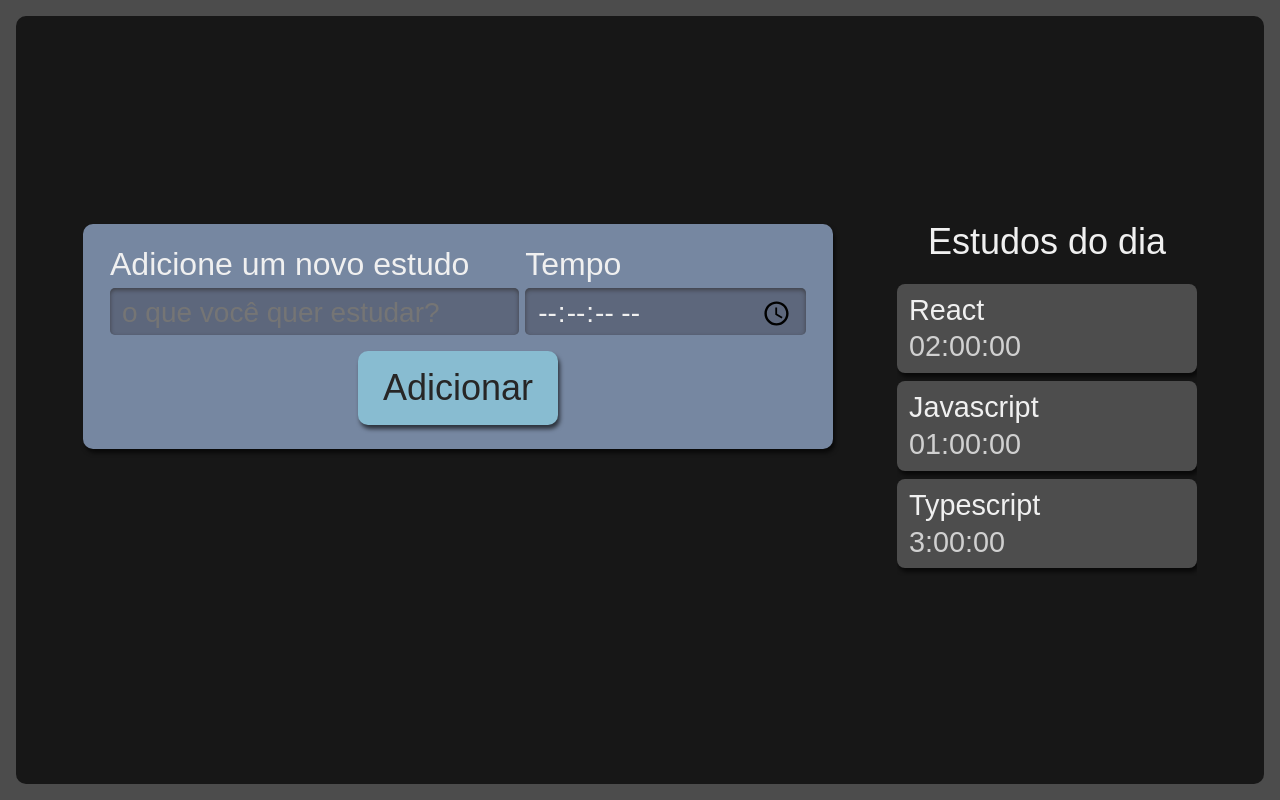
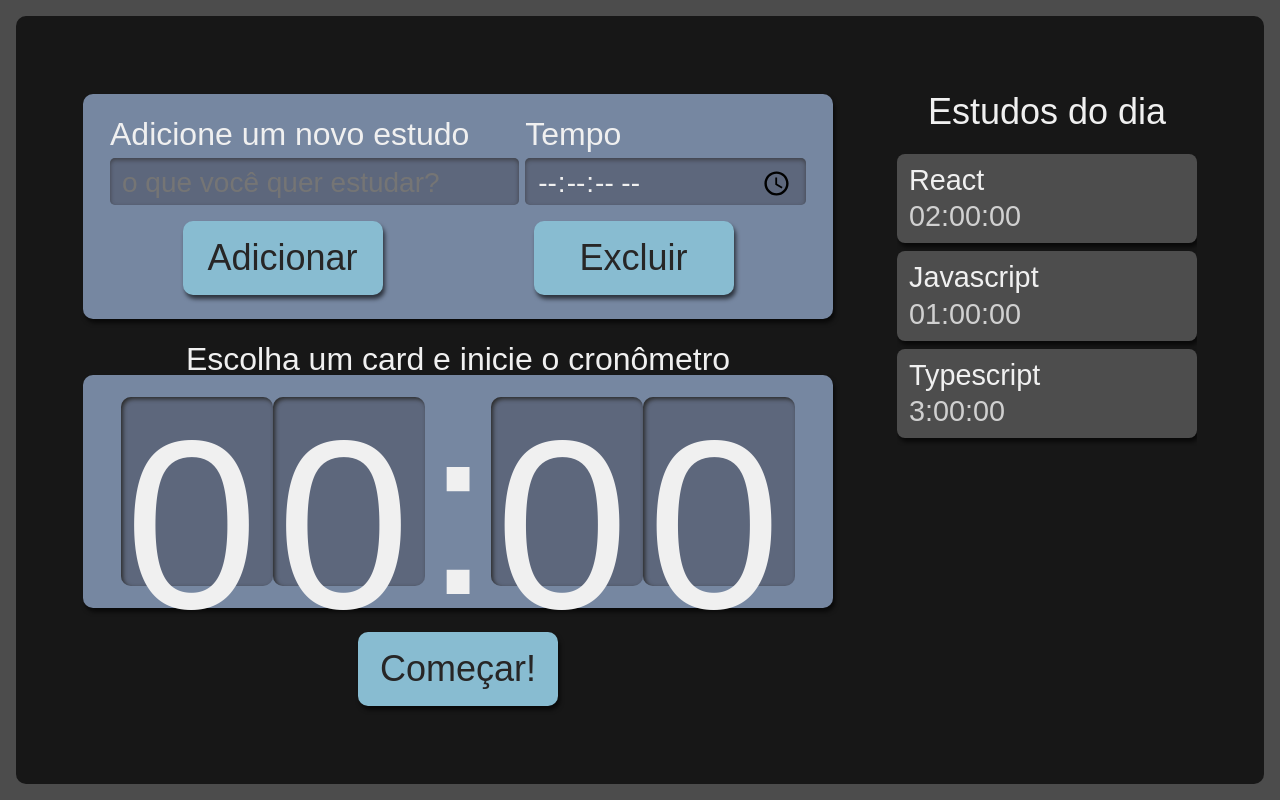
Before and after one commit to Elian-beep/Alura-Studies, a React (Create React App) app: page / in a window 1280 px wide. Built offline with nearby package versions, Linux system fonts and the light colour scheme.

Commit message:
create component cronometro

```diff
--- /dev/null
+++ b/src/components/Cronometro/Relogio/index.tsx
@@ -0,0 +1,14 @@
+import React from 'react';
+import './style.css';
+
+export default function Relogio() {
+    return (
+        <>
+            <span className="relogioNumero">0</span>
+            <span className="relogioNumero">0</span>
+            <span className="relogioDivisao">:</span>
+            <span className="relogioNumero">0</span>
+            <span className="relogioNumero">0</span>
+        </>
+    );
+}
--- /dev/null
+++ b/src/components/Cronometro/Relogio/style.css
@@ -0,0 +1,25 @@
+.relogioNumero {
+    background-color: #5D677C;
+    box-shadow: 2px 2px 4px #2B2B2B inset;
+    height: 3.6rem;
+    width: 3rem;
+    padding: 8px 4px;
+    border-radius: 10px;
+
+}
+
+.relogioDivisao {
+    height: 4.2rem;
+}
+
+@media screen and (min-width:1280px) {
+
+    .relogioNumero {
+        height: 10.8rem;
+        width: 9rem;
+    }
+
+    .relogioDivisao{
+        height: 12.6rem;
+    }
+}
--- /dev/null
+++ b/src/components/Cronometro/index.tsx
@@ -0,0 +1,18 @@
+import React from 'react';
+import Botao from "../Botao";
+import './style.css';
+import Relogio from "./Relogio";
+
+export default function Cronometro(){
+    return(
+        <div className='cronometro'>
+            <p className='titulo'>Escolha um card e inicie o cronômetro</p>
+            <div className='relogioWrapper'>
+                <Relogio />
+            </div>
+            <Botao>
+                Começar!
+            </Botao>
+        </div>
+    );
+}
--- /dev/null
+++ b/src/components/Cronometro/style.css
@@ -0,0 +1,59 @@
+.cronometro {
+    display: flex;
+    flex-direction: column;
+    align-items: center;
+    grid-area: cronometro;
+}
+
+.cronometro .relogioWrapper {
+    align-items: center;
+    background-color: #7687A1;
+    border-radius: 10px;
+    box-shadow: 2px 4px 4px #0000009F;
+    box-sizing: border-box;
+    display: flex;
+    font-size: 5rem;
+    justify-content: center;
+    margin-bottom: 24px;
+    padding: 16px 12px;
+    width: 100%;
+}
+
+.cronometro .titulo {
+    font-size: 2rem;
+}
+
+.cronometro button {
+    background-color: #88bcd1;
+    border-radius: 10px;
+    box-shadow: 2px 4px 4px #0000009F;
+    color: #272626;
+    cursor: pointer;
+    font-size: 1.25rem;
+    padding: 16px;
+    width: 150px;
+}
+
+.cronometro button:active {
+    background-color: #7CA6B7;
+    box-shadow: 2px 2px 4px #0000009F inset;
+    cursor: auto;
+}
+
+@media screen and (min-width:1280px) {
+
+    .cronometro .relogioWrapper {
+        font-size: 15rem;
+    }
+
+    .cronometro p {
+        font-size: 2rem;
+    }
+
+    .cronometro button {
+        grid-column-start: span 2;
+        justify-self: center;
+        width: 200px;
+        font-size: 2.25rem;
+    }
+}
--- a/src/components/Formulario/index.tsx
+++ b/src/components/Formulario/index.tsx
@@ -16,9 +16,8 @@
                     <input type="time" step="1" name="tempo" id="tempo" min="00:00:00" max="1:30:00" required />
                 </div>
 
-                <Botao>
-                    Adicionar
-                </Botao>
+                <Botao> Adicionar </Botao>
+                <Botao> Excluir </Botao>
             </form>
         );
     }
--- a/src/pages/App.tsx
+++ b/src/pages/App.tsx
@@ -1,5 +1,6 @@
 import React from 'react';
 import Botao from '../components/Botao';
+import Cronometro from '../components/Cronometro';
 import Formulario from '../components/Formulario';
 import Lista from '../components/Lista';
 import './style.css';
@@ -9,6 +10,7 @@
     <div className="AppStyle">
       <Formulario />
       <Lista />
+      <Cronometro />
     </div>
   );
 }
```
